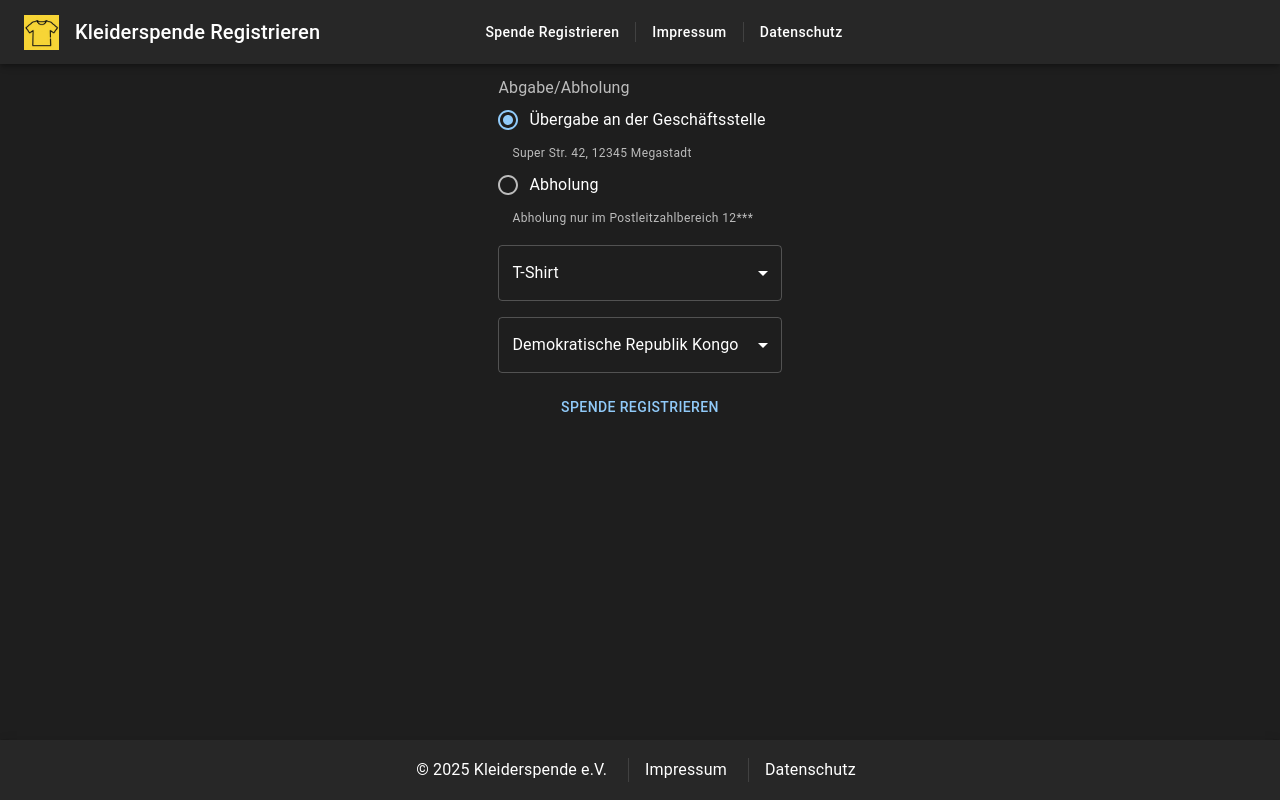
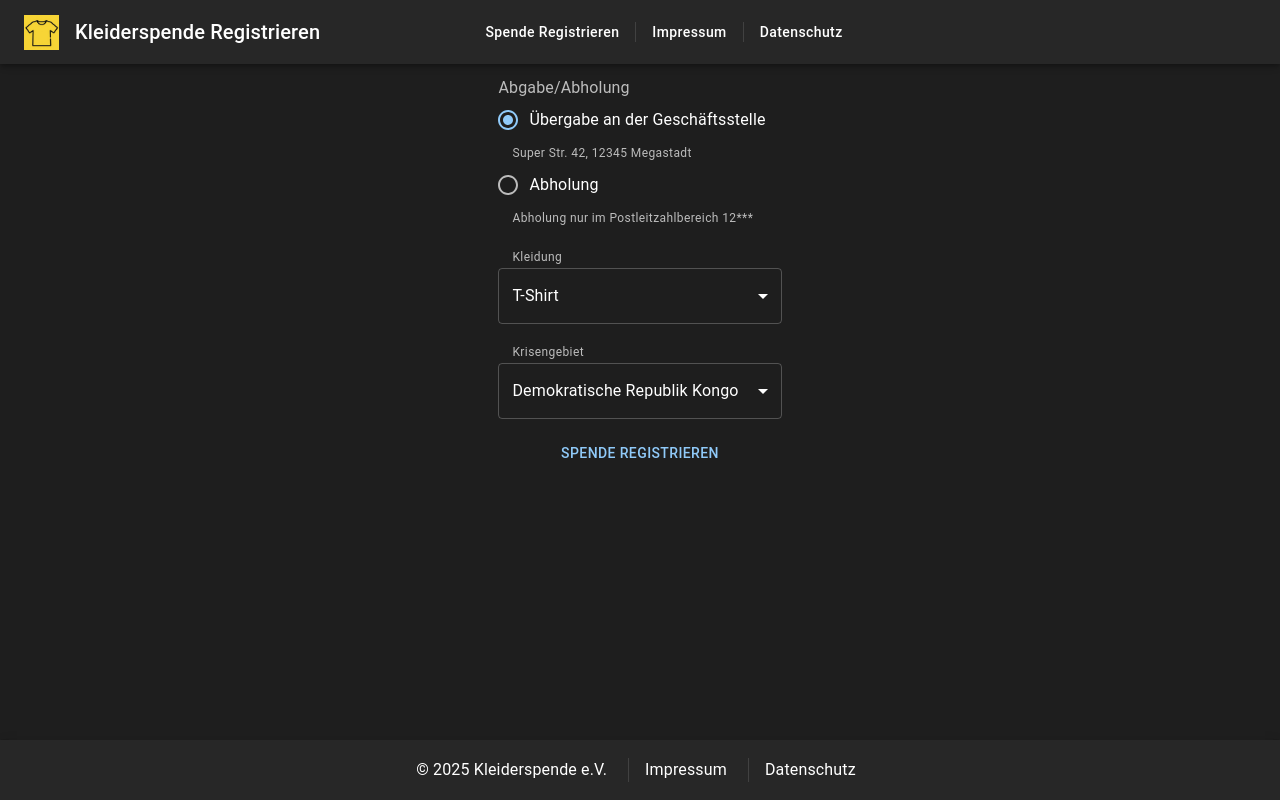
Before and after one commit to itmustbemagic/kleiderspende, a React (Create React App) app: page / in a window 1280 px wide. Built offline with nearby package versions, Linux system fonts and the light colour scheme.

Commit message:
refactor donation form: add labels for clothing and crisis area selects

```diff
--- a/src/pages/Donation.tsx
+++ b/src/pages/Donation.tsx
@@ -129,17 +129,22 @@ const Donation = () => {
               </Card>
             )}
           </FormControl>
+          <FormControl>
+            <FormHelperText>Kleidung</FormHelperText>
             <Select
               value={clothing}
               onChange={(event) => setClothing(event.target.value)}
             >
               <MenuItem value={'T-Shirt'}>T-Shirt</MenuItem>
               <MenuItem value={'Jeans'}>Jeans</MenuItem>
-            <MenuItem value={'Schorts'}>Schorts</MenuItem>
+              <MenuItem value={'Shorts'}>Schorts</MenuItem>
               <MenuItem value={'Schuhe'}>Schuhe</MenuItem>
               <MenuItem value={'Pullover'}>Pullover</MenuItem>
               <MenuItem value={'Jacke'}>Jacke</MenuItem>
             </Select>
+          </FormControl>
+          <FormControl>
+            <FormHelperText>Krisengebiet</FormHelperText>
             <Select
               value={crisisArea}
               onChange={(event) => setCrisisArea(event.target.value)}
@@ -158,6 +163,7 @@ const Donation = () => {
               <MenuItem value={'Gaza'}>Gaza</MenuItem>
               <MenuItem value={'Sudan'}>Sudan</MenuItem>
             </Select>
+          </FormControl>
           <Button sx={{ marginBottom: '16px' }} type="submit">
             Spende registrieren
           </Button>
```
Also changed, not shown: 1 other file (tests, documents, lock files or other folders). Lines whose indentation alone changed are shown as unchanged.
